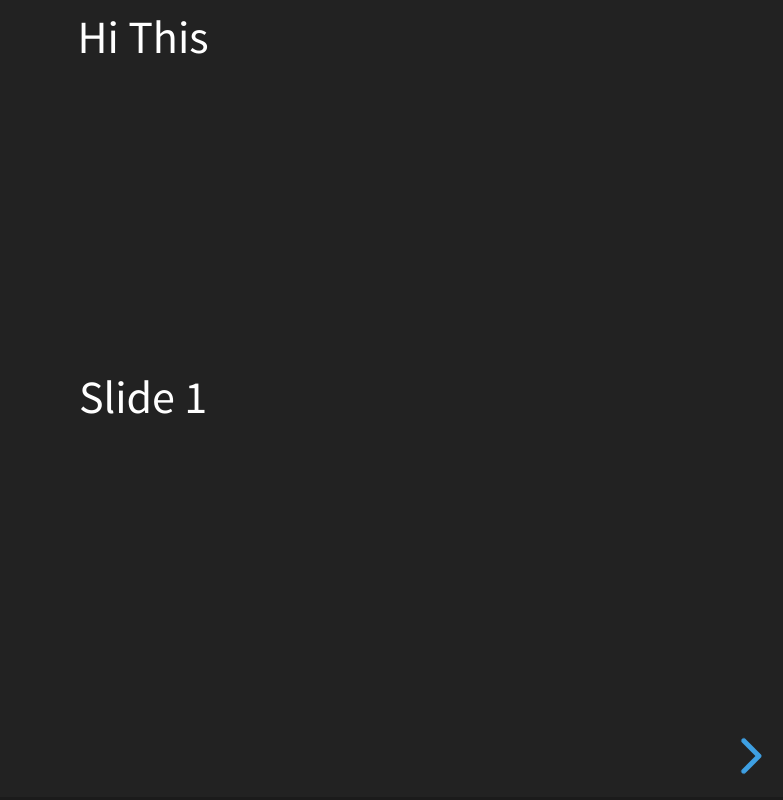
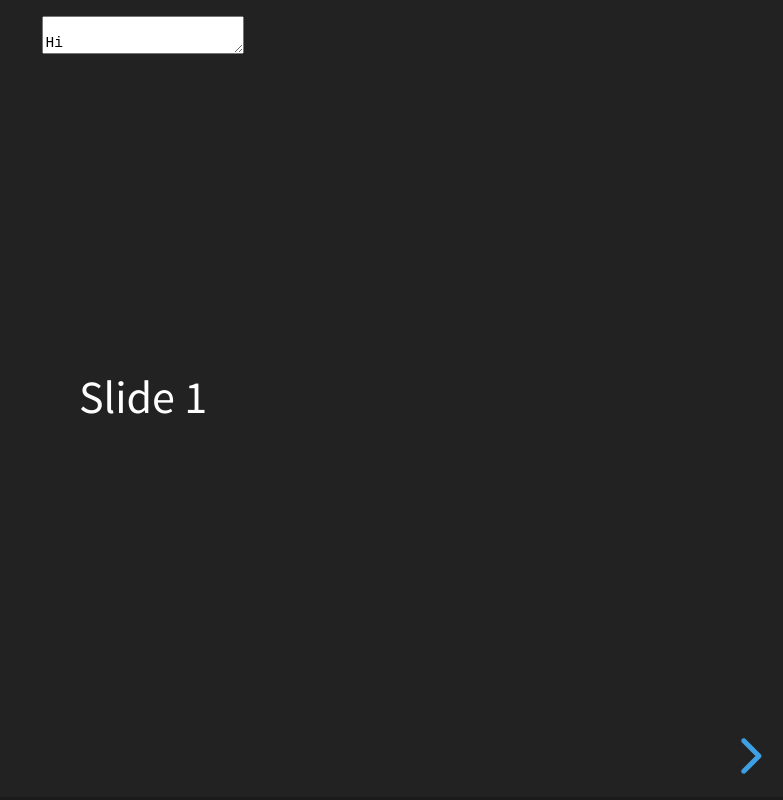
Before and after one commit to mrschot/revealstage, a website: page index.html in a window 1280 px wide. Shown: the whole page, without its empty margins (497-1280 px from the left). Drawn offline with Linux system fonts and the light colour scheme.

Commit message:
Update index.html

```diff
--- a/index.html
+++ b/index.html
@@ -25,8 +25,10 @@
 		<div class="reveal">
 			<div class="slides">
 				<section>Slide 1</section>
+				<textarea>
 				Hi
 				This
+				</textarea>
 				<section>Slide 2</section>
 			</div>
 		</div>
```
